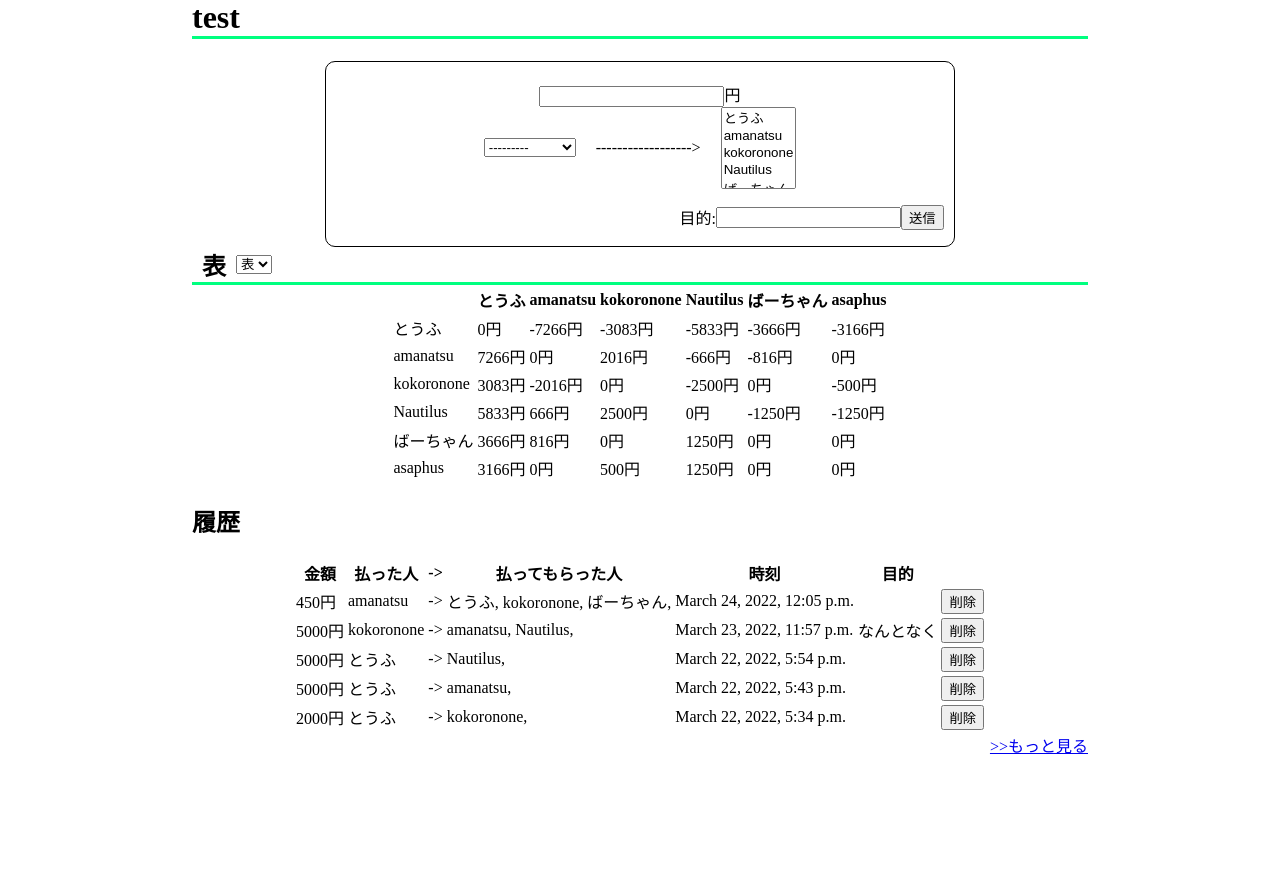
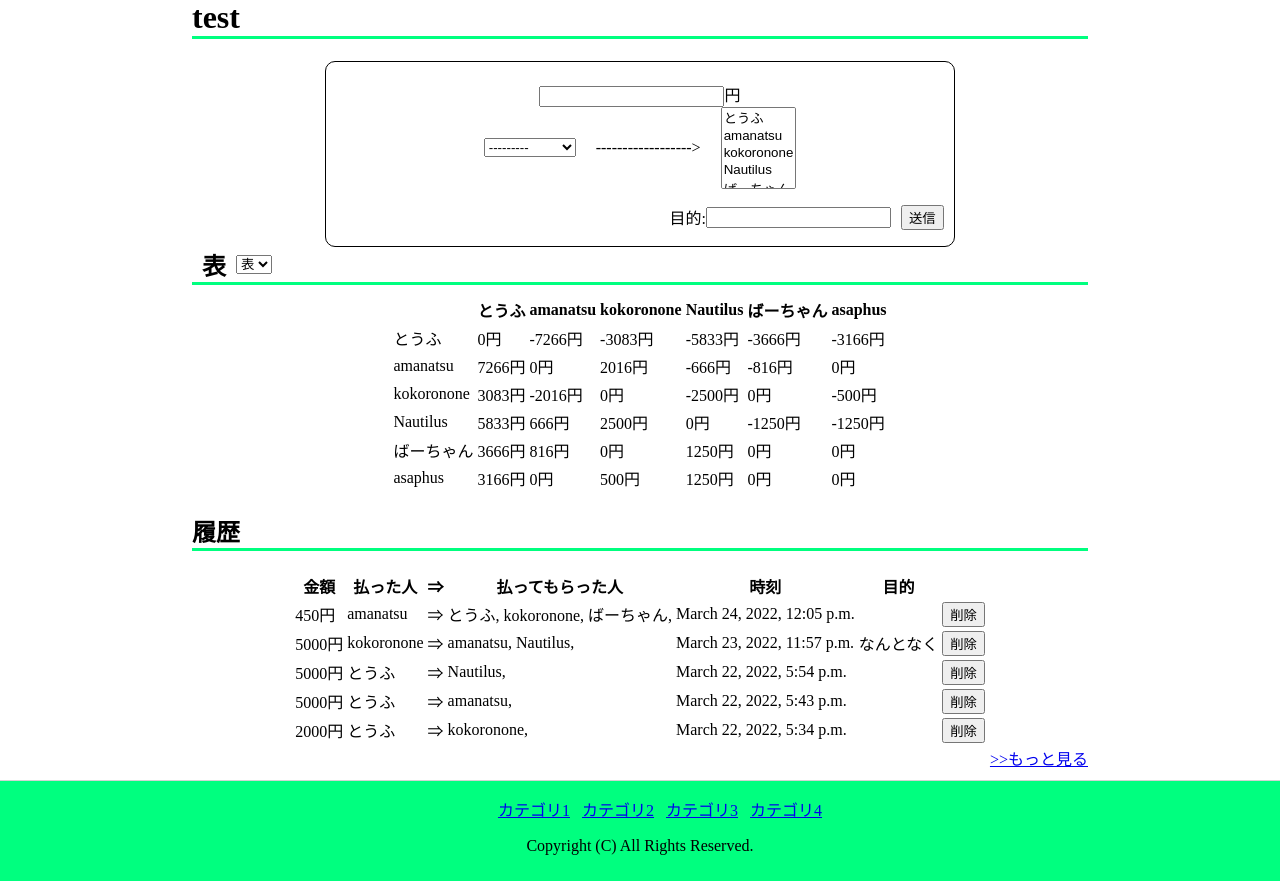
Before and after one commit to tofu1102/harukana-accounting-app, a Django app: page /accounting/1/ in a window 1280 px wide. Shown: the part 131-1012 px from the top of the page. Before the commit the page ends 885 px from the top, so only its background shows below. Run offline with Django 3.2, Linux system fonts and the light colour scheme; data comes from the database, SQL or seed files in the repository; some libraries are stand-ins or nearby versions.

Commit message:
3-24-18:06

```diff
--- a/Accounting/static/Accounting/detailStyle.css
+++ b/Accounting/static/Accounting/detailStyle.css
@@ -1,9 +1,10 @@
+/*ヘッダー*/
 header {
   width: 100%;
   background-color: #00ff7f;
   align-items: center;
 }
-
+/*メイン*/
 body{
   margin: 0;
   padding: 0;
@@ -60,7 +61,8 @@ select.payee{
 }
 
 .button{
-    margin-right: 10px
+    margin-right: 10px;
+    margin-left: 10px;
 }
 
 .price{
@@ -96,11 +98,34 @@ table{
   margin-right: auto;
 }
 
-#table,#purpose{
+#table,#propose{
   width: 100%;
   overflow-x: scroll;
+  margin-top: 10px;
 }
 
 .more{
   text-align: right;
 }
+
+/*フッター*/
+
+#footer {
+  border-top: solid 1px lightgray;
+  padding-bottom: 10px;
+  background-color: #00ff7f;
+  margin-top: 10px;
+}
+
+#footer ul {
+  text-align: center;
+}
+
+#footer ul li {
+  padding: 0 4px;
+  display: inline;
+}
+
+#footer p {
+  text-align: center;
+}
--- a/Accounting/templates/Accounting/detail.html
+++ b/Accounting/templates/Accounting/detail.html
@@ -89,12 +89,12 @@
         </table>
       </div>
       <div class="history">
-        <h2>履歴</h2>
+        <h2 class="titles">履歴</h2>
         <table>
           <tr>
             <th>金額</th>
             <th>払った人</th>
-            <th>-></th>
+            <th>⇒</th>
             <th>払ってもらった人</th>
             <th>時刻</th>
             <th>目的</th>
@@ -103,7 +103,7 @@
         <tr>
           <td>{{i.price}}円</td>
           <td>{{i.payer}}</td>
-          <td>-></td>
+          <td>⇒</td>
           <td>
             {% for j in i.payee.all %}
             {{ j }},
@@ -128,6 +128,18 @@
       </div>
       {% endif %}
     </div>
+    <footer id="footer">
+
+      <ul>
+        <li><a href="cat1/index.html">カテゴリ1</a></li>
+        <li><a href="cat2/index.html">カテゴリ2</a></li>
+        <li><a href="cat3/index.html">カテゴリ3</a></li>
+        <li><a href="cat4/index.html">カテゴリ4</a></li>
+      </ul>
+
+      <p>Copyright (C) All Rights Reserved.</p>
+
+    </footer>
   </body>
   <script>
   document.getElementById('proposeName').style.display = "none";
```
